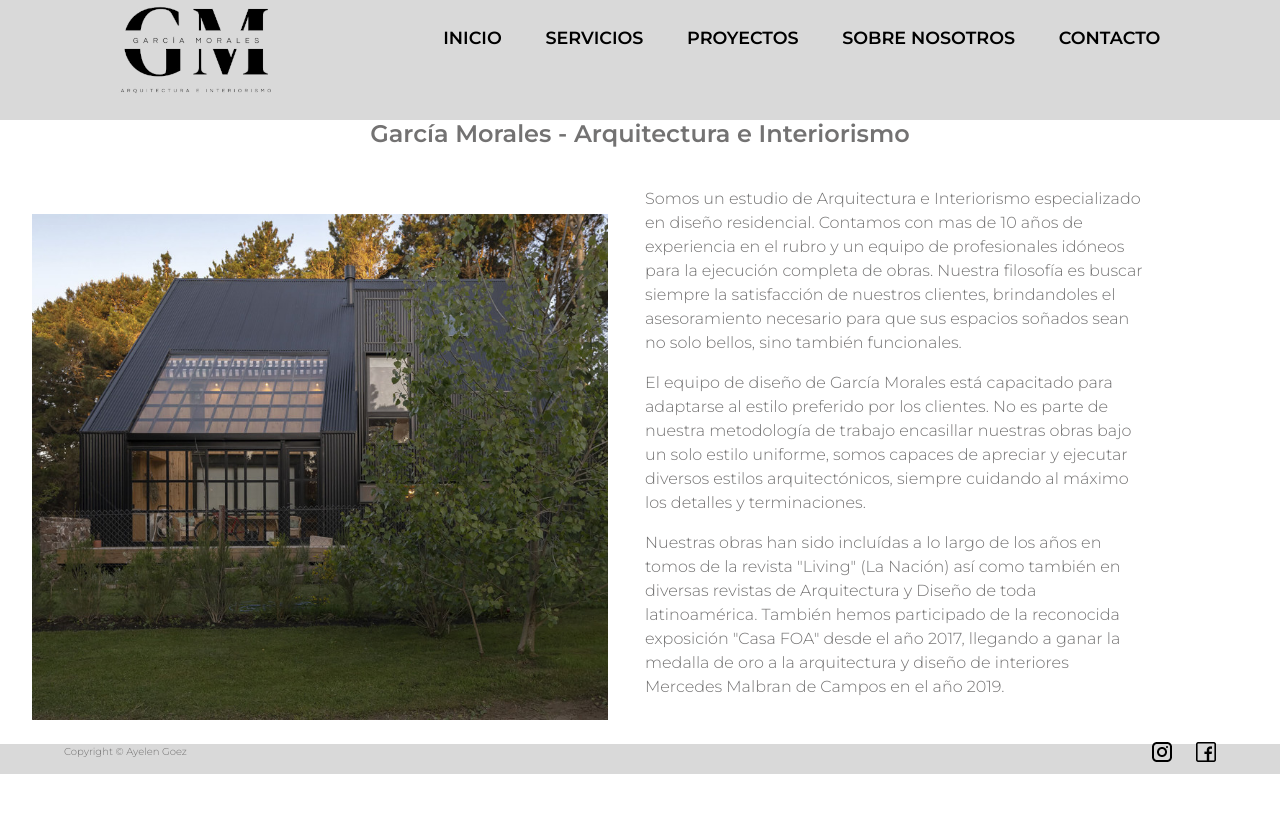
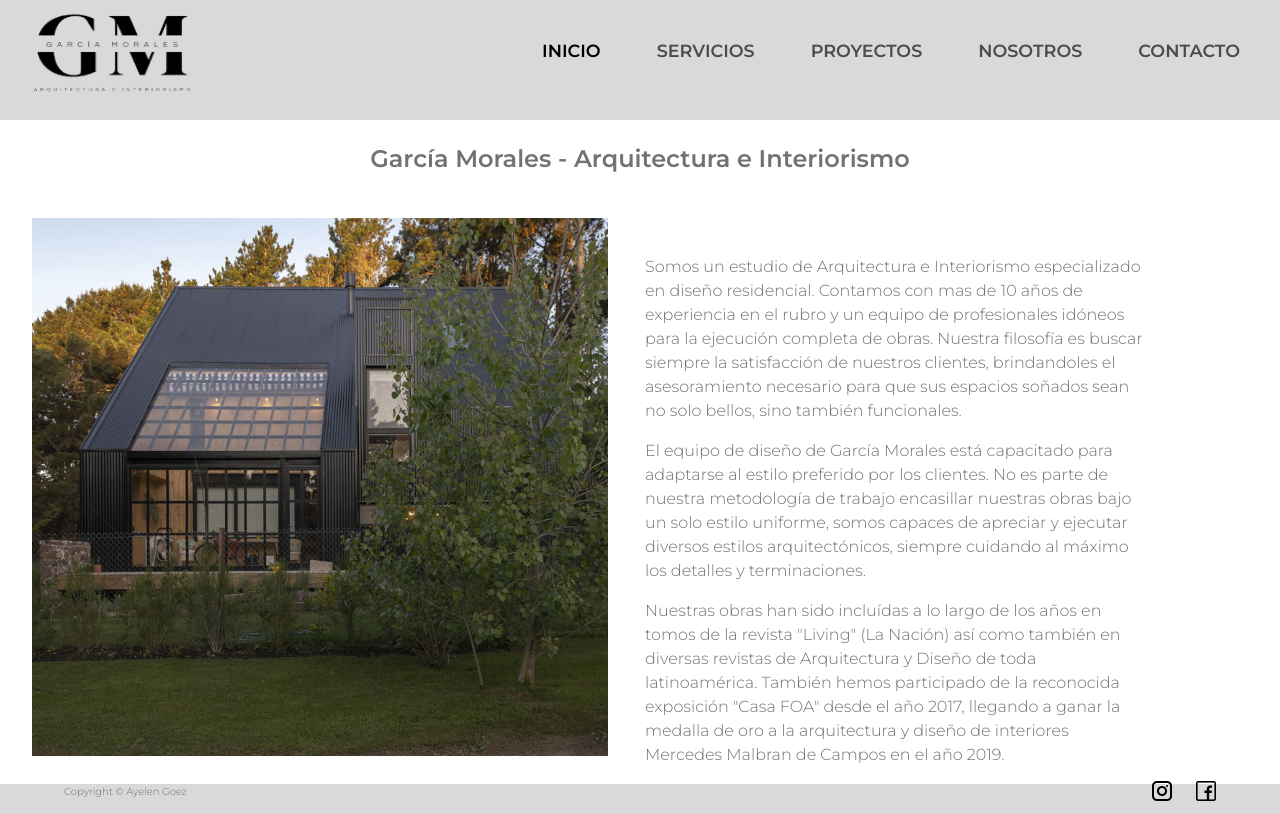
Before and after one commit to ayelengoez/ProyectoCoderhouse, a plain HTML site: page index.html in a window 1280 px wide. Drawn offline with nearby package versions, Linux system fonts and the light colour scheme.

Commit message:
Segundo commit

```diff
--- a/css/style.css
+++ b/css/style.css
@@ -12,28 +12,38 @@ body {
     height: 15vh;
     background-color: #d9d9d9;
     flex-direction: row;
-    justify-content: space-evenly;
-}
-
-#logo {
-    display: inline-block;
-    justify-content: horizontal;
+    justify-content: space-between;
 }
 
 nav {
     display: inline-block;
     text-transform: uppercase;
     height: 15vh;
+    width: 100vw;
     justify-content: horizontal;
+    background-color: #d9d9d9;
 }
 
-#navbar li {
+.container-fluid {
+    background-color: #d9d9d9;
+}
+
+.navbarNav {
+    height: 15vh;
+}
+
+.navbar-nav li {
     list-style-type: none;
     display: inline-block;
     font-size: 1.1rem;
     font-weight: bold;
-    padding: 10px 20px 10px 20px;
-    margin-top: 15px;
+    padding: 30px 20px 30px 20px;
+    height: 15vh;
+    background-color: #d9d9d9;
+}
+
+.navbar-brand {
+    height: 15vh;
 }
 
 a {
@@ -52,9 +62,10 @@ main {
 
 h1 {
     grid-area: title;
-    font-size: 24px;
+    font-size: 1.5rem;
     font-weight: bold;
     text-align: center;
+    margin-top: 25px;
 }
 
 #imagen {
@@ -70,16 +81,15 @@ h1 {
 #intro {
     grid-area: description;
     width: 500px;
-    margin: 5px;
+    margin: 5px 5px 5px 5px;
+    padding-top: 10%;
     text-align: left;
-    font-size: 16px;
+    font-size: 1rem;
     display:flex;
     flex-direction: column;
+    align-content: space-around;
 }
 
-.p {
-    align-items: center;
-}
 
 .sector {
     display: block;
--- a/index.html
+++ b/index.html
@@ -5,8 +5,8 @@
         <meta name="viewport" content="width=device-width, initial-scale=1.0">
         <link rel="preconnect" href="https://fonts.googleapis.com">
         <link rel="preconnect" href="https://fonts.gstatic.com" crossorigin>
+        <link href="https://cdn.jsdelivr.net/npm/bootstrap@5.3.0-alpha1/dist/css/bootstrap.min.css" rel="stylesheet" integrity="sha384-GLhlTQ8iRABdZLl6O3oVMWSktQOp6b7In1Zl3/Jr59b6EGGoI1aFkw7cmDA6j6gD" crossorigin="anonymous">
         <link href="https://fonts.googleapis.com/css2?family=Montserrat:ital,wght@0,300;0,600;1,300&display=swap" rel="stylesheet">
-        <link href="https://cdn.jsdelivr.net/npm/bootstrap@5.3.0-alpha1/dist/css/bootstrap.min.css" rel="stylesheet" integrity="sha384-GLhlTQ8iRABdZLl6O3oVMWSktQOp6b7In1Zl3/Jr59b6EGGoI1aFkw7cmDA6j6gD" crossorigin="anonymous">
         <link rel="stylesheet" href="./css/style.css">
         <link rel="shortcut icon" href="./images/favicon.ico">
         <title>INICIO - Estudio García Morales</title>
@@ -14,17 +14,36 @@
 
     <body>
         <header id="header">
-            <div id="logo">
-                <img src="./images/Logo_small.png">
-            </div>
-            <nav>
-                <ul id="navbar">
-                    <li><a href="index.html">Inicio</a></li>
-                    <li><a href="./pages/servicios.html">Servicios</a></li>
-                    <li><a href="./pages/proyectos.html">Proyectos</a></li>
-                    <li><a href="./pages/sobre-nosotros.html">Sobre Nosotros</a></li>
-                    <li><a href="./pages/contacto.html">Contacto</a></li>
-                </ul>
+            <nav class="navbar navbar-expand-lg bg-body-tertiary">
+                <div class="container-fluid">
+                    <a class="navbar-brand" href="index.html">
+                        <img src="./images/Logo_small.png" alt="Logo" width="200" height="90" class="d-inline-block align-text-top">
+                    </a>
+                </div>
+                <div class="container-fluid">
+                    <button class="navbar-toggler" type="button" data-bs-toggle="collapse" data-bs-target="#navbarNav" aria-controls="navbarNav" aria-expanded="false" aria-label="Toggle navigation">
+                        <span class="navbar-toggler-icon"></span>
+                    </button>
+                    <div class="collapse navbar-collapse" id="navbarNav">
+                        <ul class="navbar-nav">
+                            <li class="nav-item">
+                                <a class="nav-link active" aria-current="page" href="index.html">Inicio</a>
+                            </li>
+                            <li class="nav-item">
+                                <a class="nav-link" href="./pages/servicios.html">Servicios</a>
+                            </li>
+                            <li class="nav-item">
+                                <a class="nav-link" href="./pages/proyectos.html">Proyectos</a>
+                            </li>
+                            <li class="nav-item">
+                                <a class="nav-link" href="./pages/nosotros.html">Nosotros</a>
+                            </li>
+                            <li class="nav-item">
+                                <a class="nav-link" href="./pages/contacto.html">Contacto</a>
+                            </li>
+                        </ul>
+                    </div>
+                </div>
             </nav>
         </header>
 
```
Also changed, not shown: pages/contacto.html (+3 -0 lines), pages/nosotros.html (renamed from pages/sobre-nosotros.html, +3 -0 lines), pages/proyectos.html (+3 -0 lines), pages/servicios.html (+3 -0 lines).
